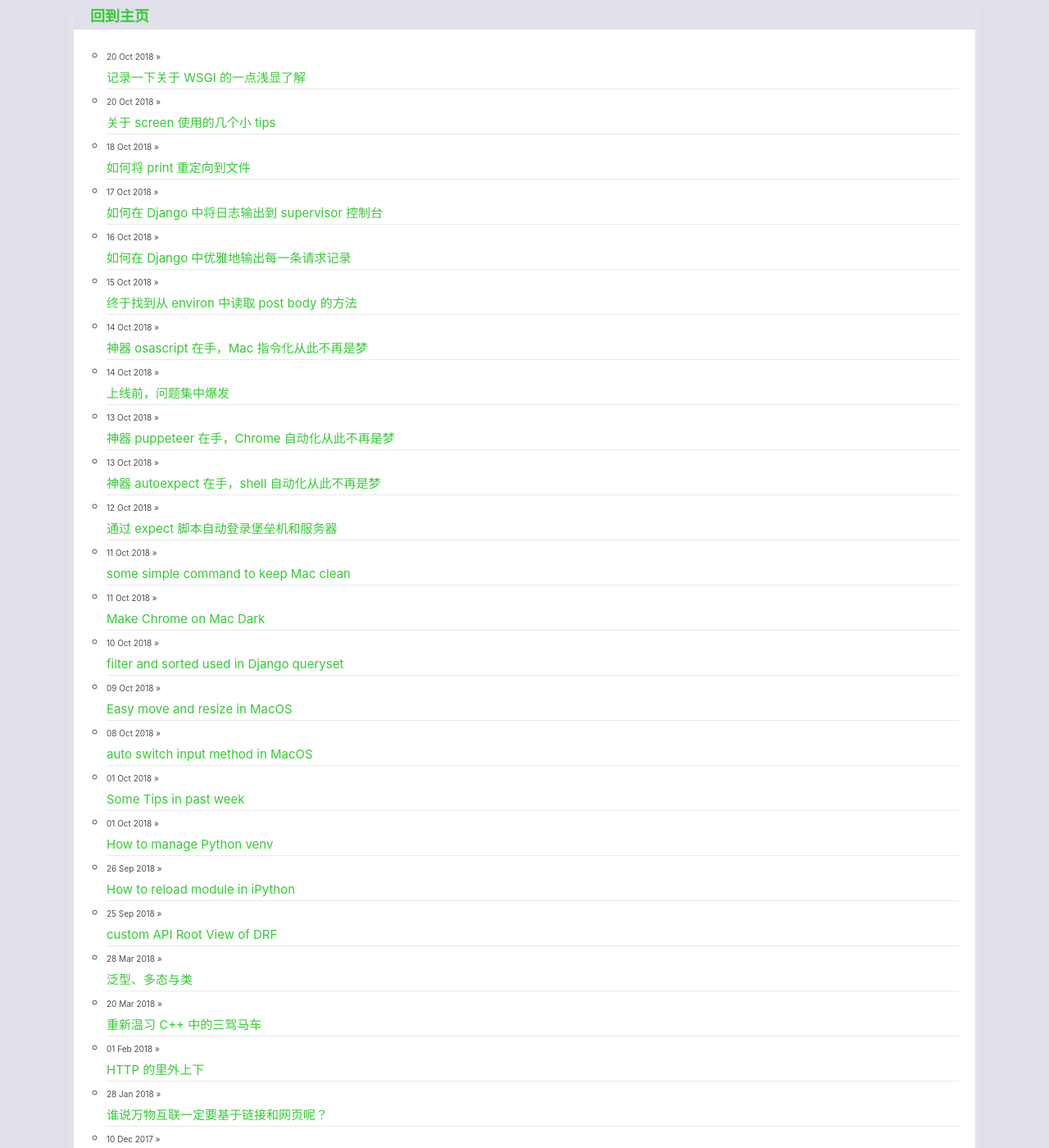
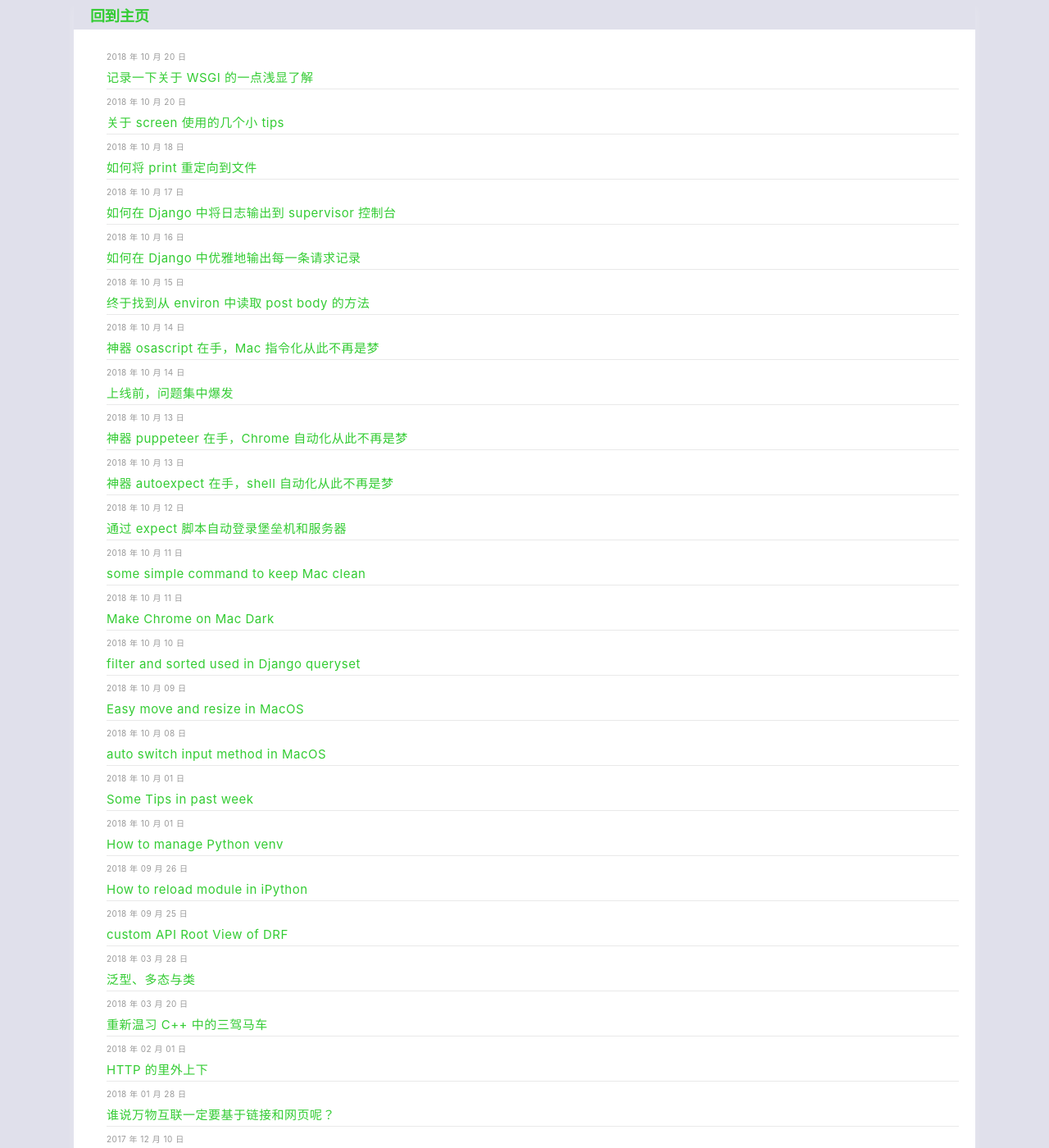
Before and after one commit to xxleyi/xxleyi.github.io, a Jekyll site: the page built from blog/index.html, in a window 1280 px wide and 1400 px high. Shown: the whole window at 82% size. Built offline with Jekyll 4.4.1, drawn with Linux system fonts in a browser that asks for light colours; some of the changed text lies outside the part shown.

Commit message:
refine layout

```diff
--- a/_layouts/default.html
+++ b/_layouts/default.html
@@ -19,7 +19,7 @@
 				<h3>忽远忽近</h3>
 			</aside> -->
 			<main>
-				<h1><a href="/blog">西了意个人日常</a></h1>
+				<h1><a style="color:#ffaa00;" href="/blog">西了意个人日常</a></h1>
 	    		<!-- <ul> -->
 	        		<!-- <li><a href="/">个人主页</a></li>
 							<br /> -->
--- a/blog/index.html
+++ b/blog/index.html
@@ -3,8 +3,8 @@ layout: feed
 title: 西了意的个人博客 -- 记录日常
 ---
 
-	<ul id="posts" style="list-style-type: circle;">
+	<ul id="posts" style="list-style-type: none;">
 	  {% for post in site.posts %}
-	    <li style="margin-left: -2rem; font-size: 1.5rem; text-align: left; border-bottom:1px solid #e9e9e9;"><span style="font-size: 1rem;">{{ post.date | date_to_string }} » </span><a style="display: block;" href="{{ post.url }}" title="{{ post.title }}">{{ post.title }}</a></li>
+	    <li style="margin-left: -2rem; font-size: 1.5rem; letter-spacing: 0.5px; text-align: left; border-bottom:1px solid #e9e9e9;"><span style="font-size: 1rem; color:#999;">{{ post.date | date: "%Y 年 %m 月 %d 日" }}</span><a style="display: block;" href="{{ post.url }}" title="{{ post.title }}">{{ post.title }}</a></li>
 	  {% endfor %}
 	</ul>
```
